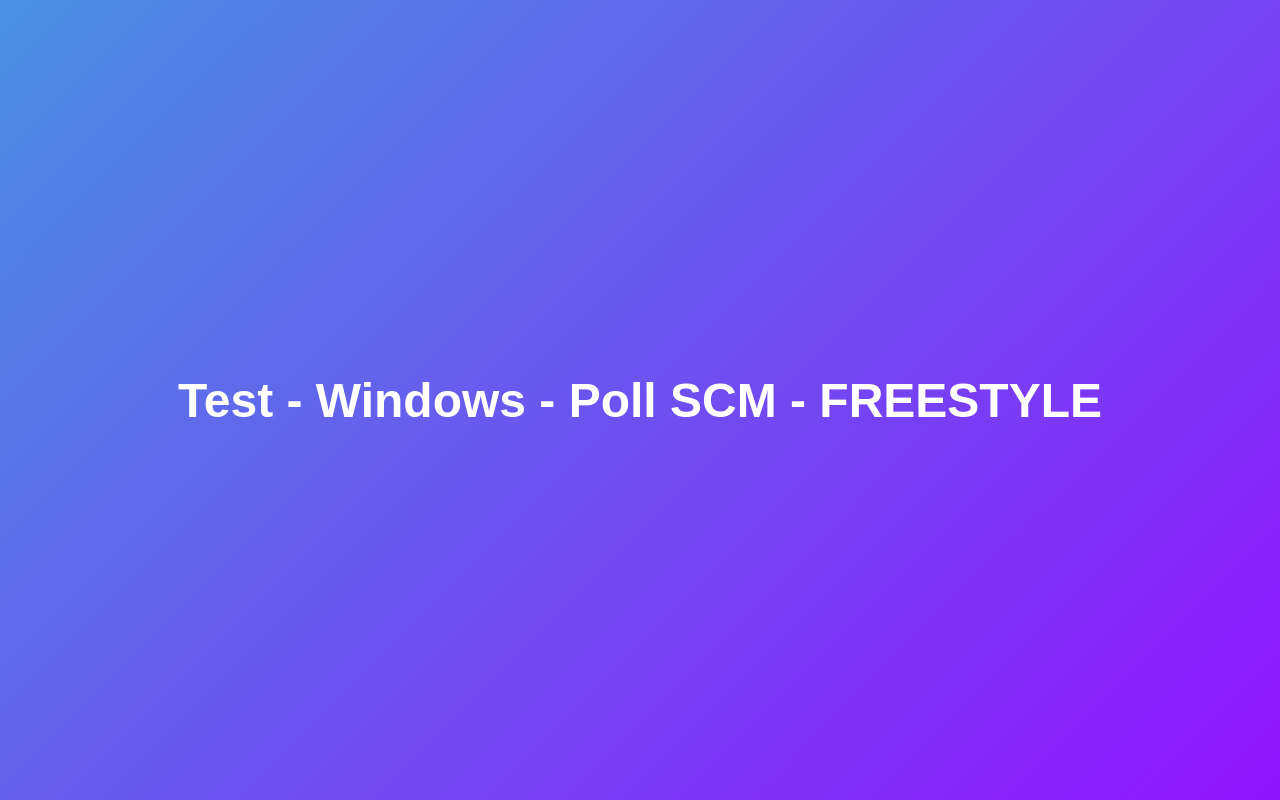
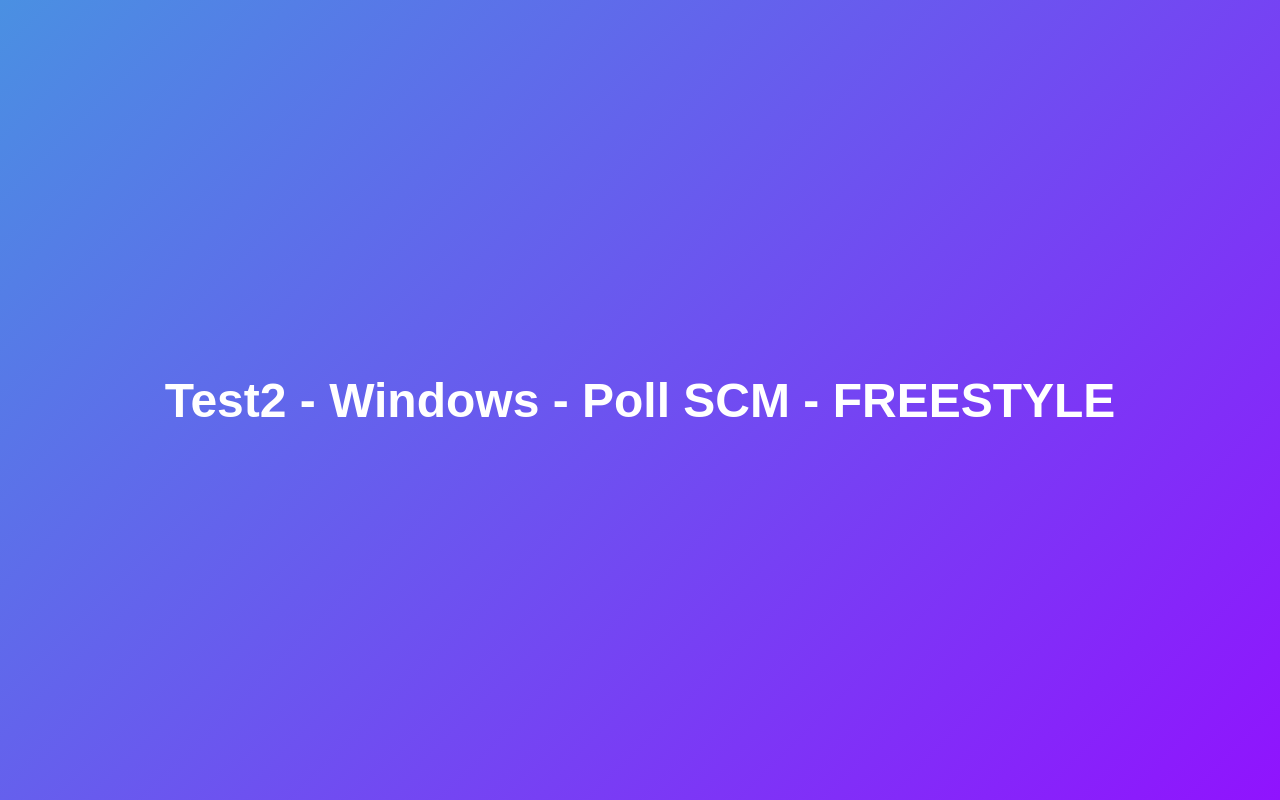
Before and after one commit to akhturtanvir/jenkins-test-app, a plain HTML site: page index.html in a window 1280 px wide. Drawn offline with Linux system fonts and the light colour scheme.

Commit message:
Update index.html

```diff
--- a/index.html
+++ b/index.html
@@ -25,6 +25,6 @@
     </style>
 </head>
 <body>
-    <h1>Test - Windows - Poll SCM - FREESTYLE</h1>
+    <h1>Test2 - Windows - Poll SCM - FREESTYLE</h1>
 </body>
 </html>
```
